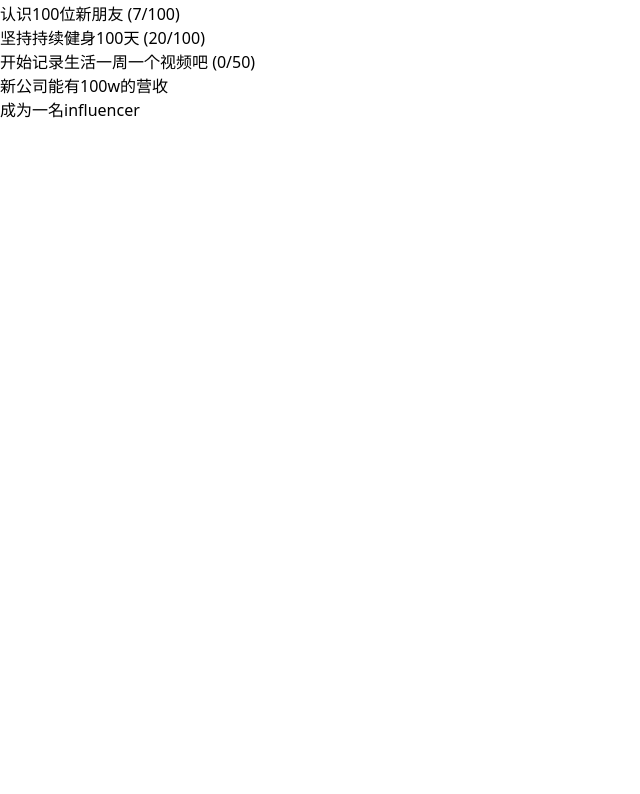
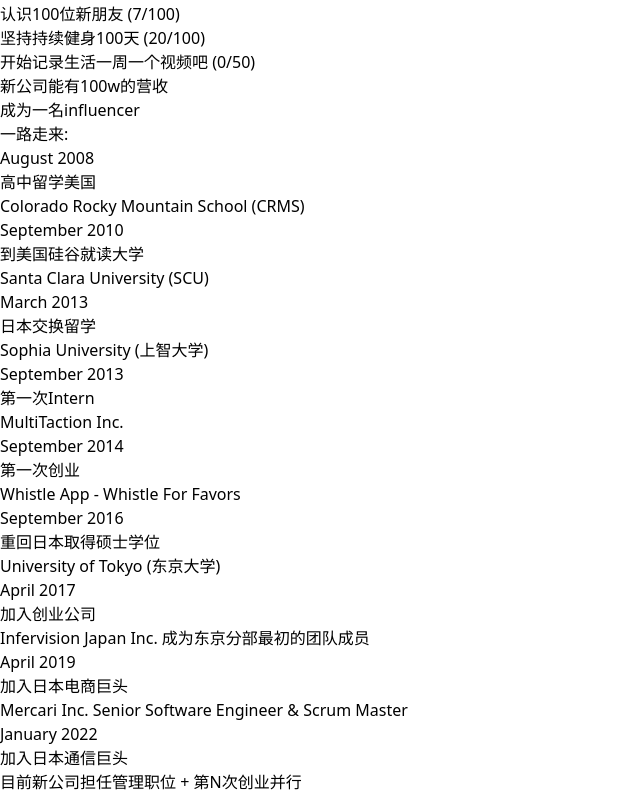
Before and after one commit to myt588/mytt-dev, a Next.js app: page / in a window 1280 px wide. Shown: the part 1020-1814 px from the top of the page, without its empty margins (0-640 px from the left). Before the commit the page ends 1142 px from the top, so only its background shows below. Built offline with nearby package versions, Linux system fonts and the light colour scheme.

Commit message:
feat: add timeline

```diff
--- a/src/components/AnnualGoals.tsx
+++ b/src/components/AnnualGoals.tsx
@@ -6,7 +6,7 @@
   `成为一名influencer`,
 ];
 
-export default function AnnualGoal() {
+export default function AnnualGoals() {
   return (
     <section>
       <h3 className="text-xl font-bold text-center my-5">
--- /dev/null
+++ b/src/components/Timeline.tsx
@@ -0,0 +1,108 @@
+type TimeEvent = {
+  timestamp: string;
+  title: string;
+  description: string;
+  link?: string;
+  linkText?: string;
+};
+
+const events: TimeEvent[] = [
+  {
+    timestamp: `August 2008`,
+    title: `高中留学美国`,
+    description: `Colorado Rocky Mountain School (CRMS)`,
+  },
+  {
+    timestamp: `September 2010`,
+    title: `到美国硅谷就读大学`,
+    description: `Santa Clara University (SCU)`,
+  },
+  {
+    timestamp: `March 2013`,
+    title: `日本交换留学`,
+    description: `Sophia University (上智大学)`,
+  },
+  {
+    timestamp: `September 2013`,
+    title: `第一次Intern`,
+    description: `MultiTaction Inc. `,
+  },
+  {
+    timestamp: `September 2014`,
+    title: `第一次创业`,
+    description: `Whistle App - Whistle For Favors`,
+  },
+  {
+    timestamp: `September 2016`,
+    title: `重回日本取得硕士学位`,
+    description: `University of Tokyo (东京大学)`,
+  },
+  {
+    timestamp: `April 2017`,
+    title: `加入创业公司`,
+    description: `Infervision Japan Inc. 成为东京分部最初的团队成员`,
+  },
+  {
+    timestamp: `April 2019`,
+    title: `加入日本电商巨头`,
+    description: `Mercari Inc. Senior Software Engineer & Scrum Master`,
+  },
+  {
+    timestamp: `January 2022`,
+    title: `加入日本通信巨头`,
+    description: `目前新公司担任管理职位 + 第N次创业并行`,
+  },
+];
+
+const TimeSlot = ({ event }: { event: TimeEvent }) => (
+  <>
+    <div className="absolute w-3 h-3 bg-gray-200 rounded-full mt-1.5 -left-1.5 border border-white dark:border-gray-900 dark:bg-gray-700"></div>
+    <time className="mb-1 text-sm font-normal leading-none text-gray-400 dark:text-gray-500">
+      {event.timestamp}
+    </time>
+    <h3 className="my-1 text-lg font-semibold text-gray-900 dark:text-white">
+      {event.title}
+    </h3>
+    <p className="mb-4 text-base font-normal text-gray-500 dark:text-gray-400">
+      {event.description}
+    </p>
+    {event.link && (
+      <a
+        href={event.link}
+        className="inline-flex items-center py-2 px-4 text-sm font-medium text-gray-900 bg-white rounded-lg border border-gray-200 hover:bg-gray-100 hover:text-blue-700 focus:z-10 focus:ring-4 focus:outline-none focus:ring-gray-200 focus:text-blue-700 dark:bg-gray-800 dark:text-gray-400 dark:border-gray-600 dark:hover:text-white dark:hover:bg-gray-700 dark:focus:ring-gray-700"
+      >
+        {event.linkText}
+        {` `}
+        <svg
+          className="ml-2 w-3 h-3"
+          fill="currentColor"
+          viewBox="0 0 20 20"
+          xmlns="http://www.w3.org/2000/svg"
+        >
+          <path
+            fillRule="evenodd"
+            d="M12.293 5.293a1 1 0 011.414 0l4 4a1 1 0 010 1.414l-4 4a1 1 0 01-1.414-1.414L14.586 11H3a1 1 0 110-2h11.586l-2.293-2.293a1 1 0 010-1.414z"
+            clipRule="evenodd"
+          ></path>
+        </svg>
+      </a>
+    )}
+  </>
+);
+
+export default function Timeline() {
+  return (
+    <section>
+      <h3 className="text-xl font-bold text-center my-5">一路走来:</h3>
+      <div className="flex justify-center">
+        <ol className="relative border-l border-gray-200 dark:border-gray-700">
+          {events.map((event, index) => (
+            <li key={index} className="mb-10 ml-4">
+              <TimeSlot event={event} />
+            </li>
+          ))}
+        </ol>
+      </div>
+    </section>
+  );
+}
--- a/src/pages/index.tsx
+++ b/src/pages/index.tsx
@@ -3,6 +3,7 @@
 import Avatar from '@/assets/avatar.jpg';
 import ProjectList from '@/components/ProjectList';
 import AnnualGoals from '@/components/AnnualGoals';
+import Timeline from '@/components/Timeline';
 
 export default function Home() {
   return (
@@ -26,6 +27,8 @@
         <ProjectList />
 
         <AnnualGoals />
+
+        <Timeline />
       </main>
     </div>
   );
```
